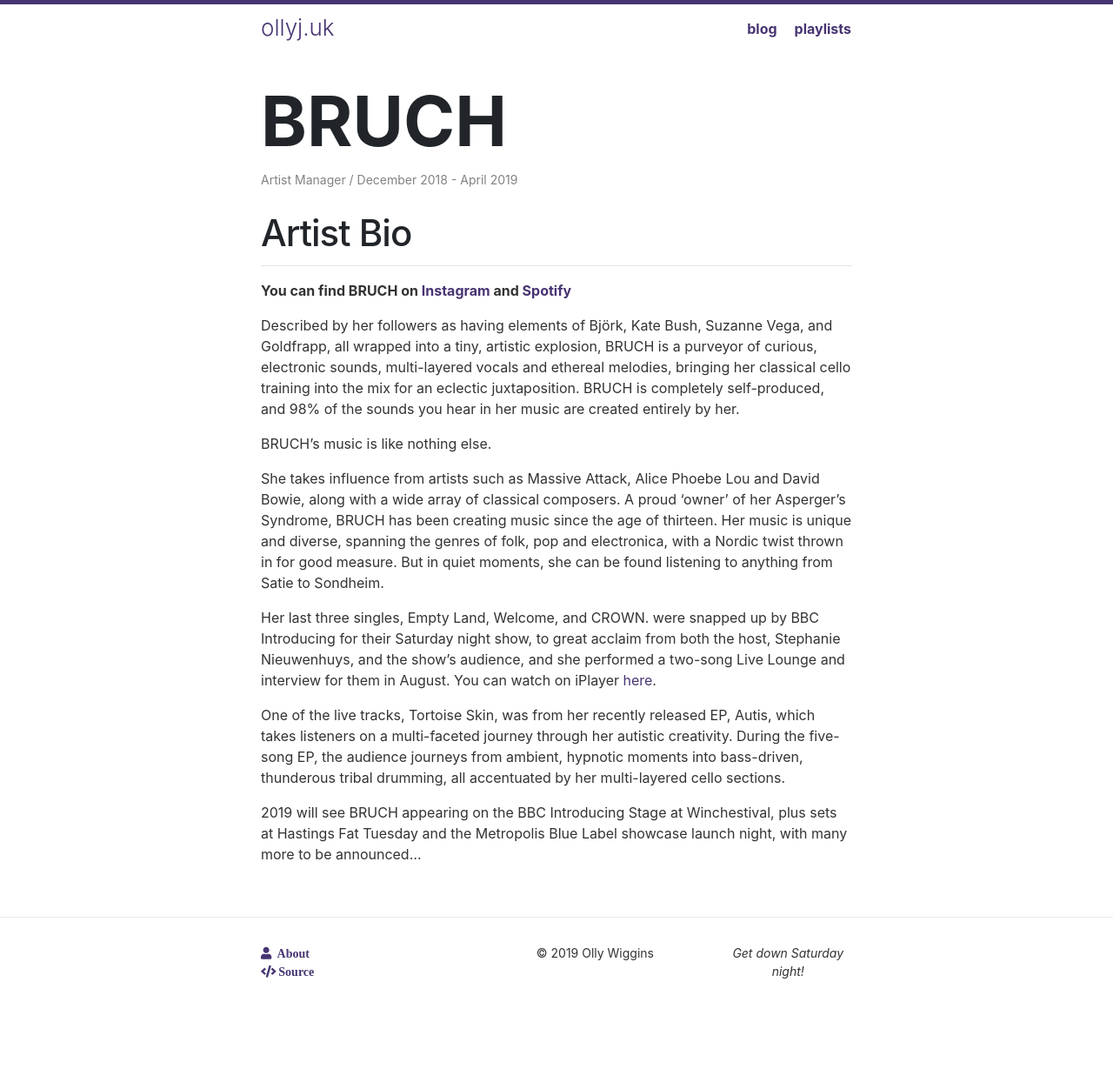
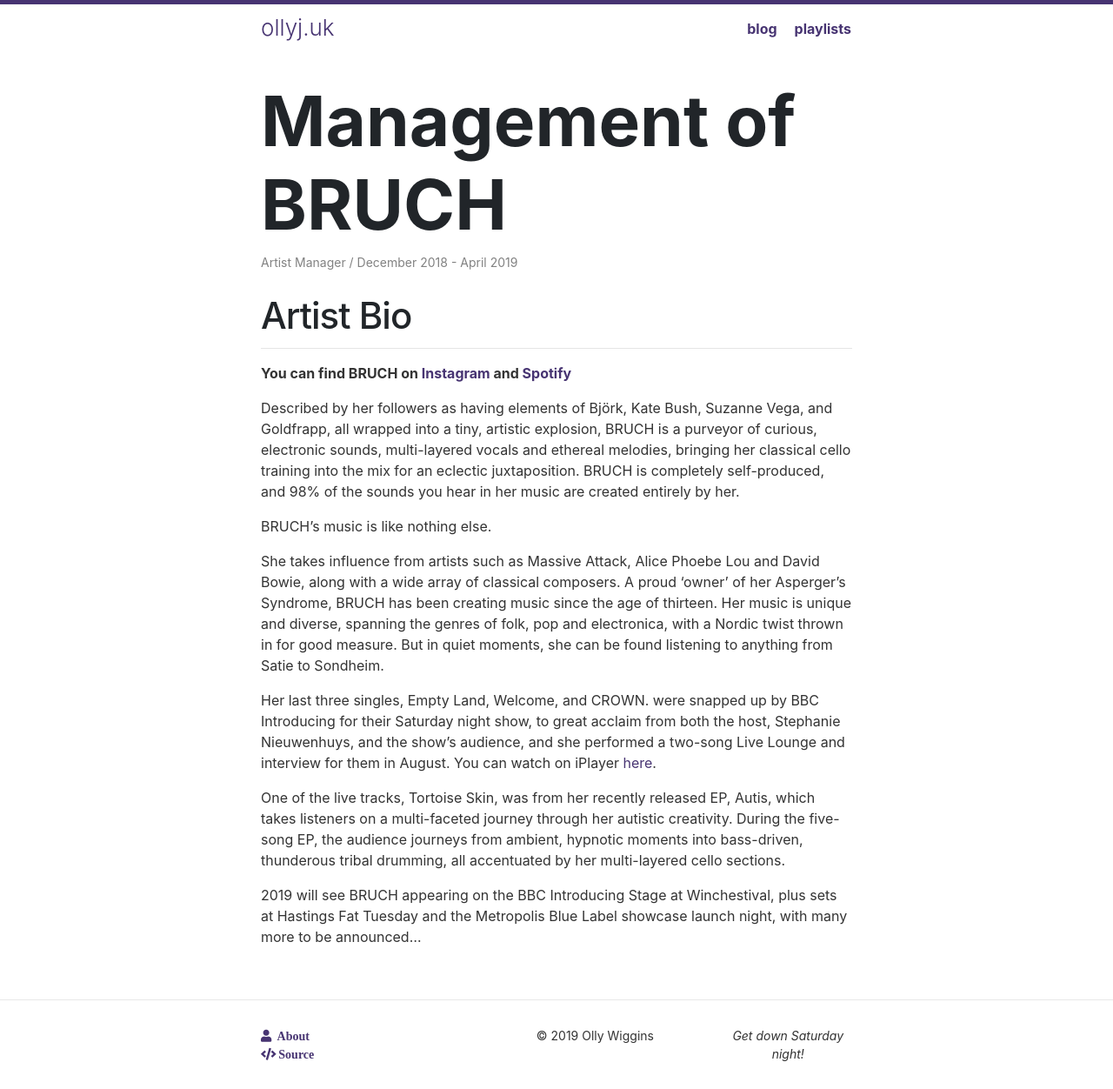
Before and after one commit to ollyy/ollyy.github.io, a Jekyll site: the page built from entries/_posts/2019-03-23-mgmt.md, in a window 1280 px wide. Shown: the whole page at 87% size. Built offline with Jekyll 4.4.1, drawn with Linux system fonts in a browser that asks for light colours; before the commit the page ends 1157 px from its top, so only the background shows below that.

Commit message:
Fix how some page titles are displayed on mobile

```diff
--- a/_layouts/blog.html
+++ b/_layouts/blog.html
@@ -4,7 +4,7 @@
 <div class="home">
   {%- if site.categories.posts.size > 0 -%}
     <div class="site-banner">
-      <h1 class="blog-title p-name">{{ page.title | downcase}}</h1>
+      <h1 class="page-title p-name">{{ page.title | downcase}}</h1>
     </div>
     <hr>
     <ul class="post-list">
--- a/_layouts/page.html
+++ b/_layouts/page.html
@@ -5,7 +5,7 @@
 
   <header>
     <div class="site-banner">
-      <h1 class="blog-title">{{ page.title | downcase }}</h1>
+      <h1 class="page-title">{{ page.title | downcase }}</h1>
     </div>
     <hr>
   </header>
--- a/entries/_posts/2019-03-23-mgmt.md
+++ b/entries/_posts/2019-03-23-mgmt.md
@@ -1,6 +1,6 @@
 ---
 layout: entry
-title: "BRUCH"
+title: "Management of BRUCH"
 role: Artist Manager
 period: December 2018 - April 2019
 description: BRUCH is an electronic music producer based in ACM Guildford.
```
Also changed, not shown: 1 other file.
